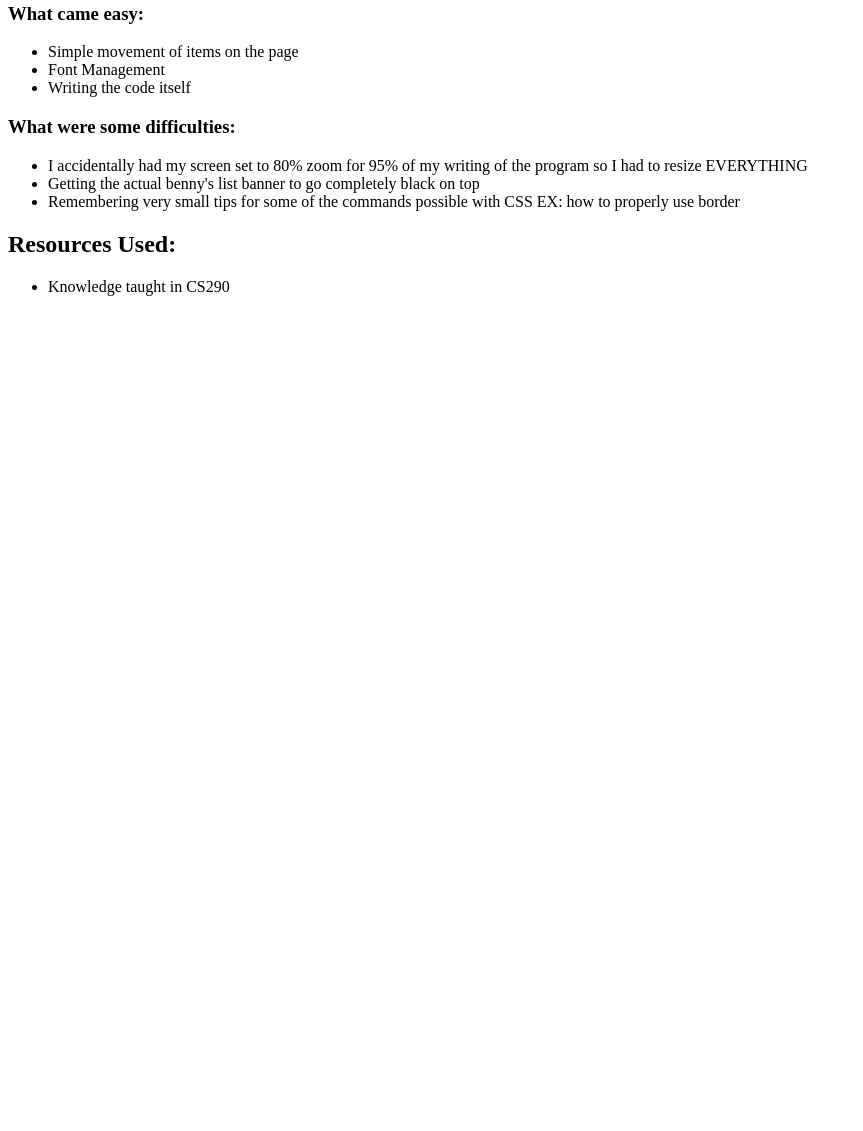
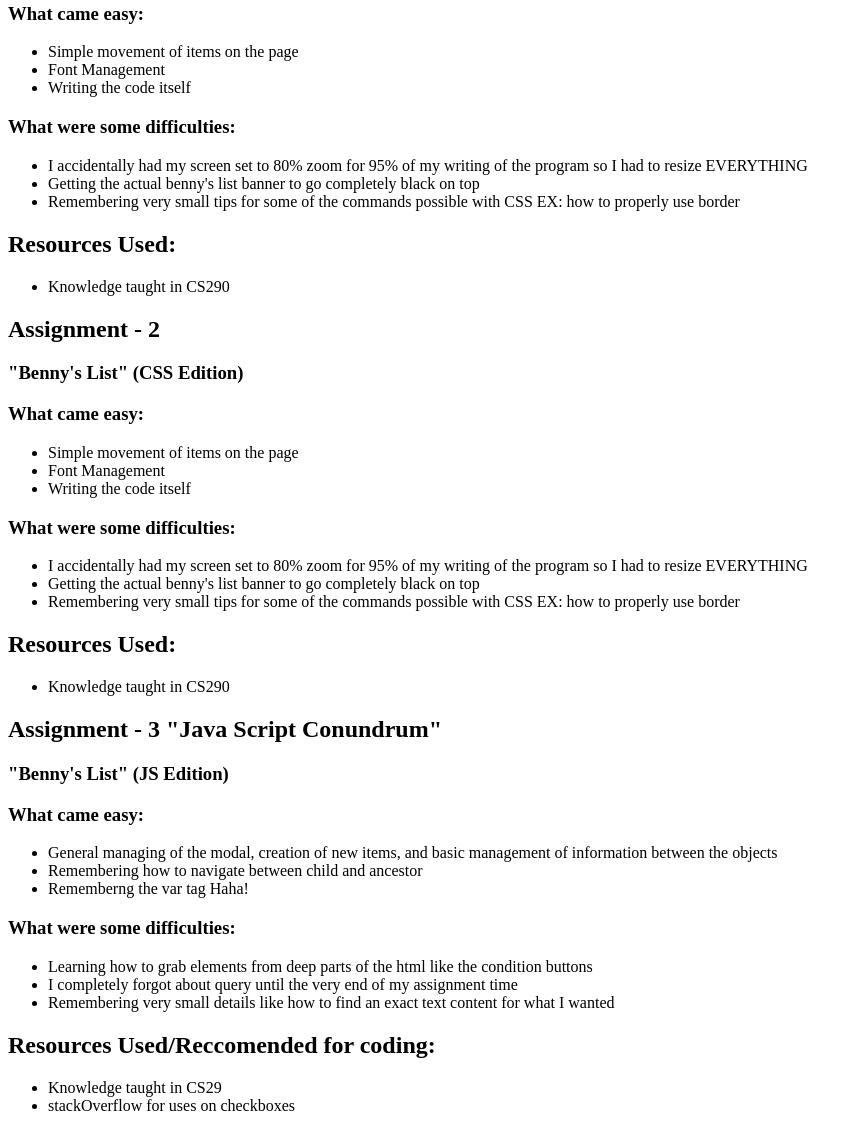
Before and after one commit to ChaseSchrepel/assignment-1-public, a plain HTML site: page blog.html in a window 1280 px wide. Shown: the part 928-2059 px from the top of the page, without its empty margins (0-863 px from the left). Before the commit the page ends 1240 px from the top, so only its background shows below. Drawn offline with Linux system fonts and the light colour scheme.

Commit message:
jsScramble

```diff
--- a/blog.html
+++ b/blog.html
@@ -84,4 +84,71 @@
 
 
     </body>
+    <div>
+        <h2>
+            Assignment - 2
+        </h2>
+
+    <h3>"Benny's List" (CSS Edition)</h3>
+
+    <h3>What came easy:</h3>
+    <ul>
+        <li>Simple movement of items on the page</li>
+        <li>Font Management </li>
+        <li>Writing the code itself</li>
+    </ul>
+
+    <h3>What were some difficulties:</h3>
+    <ul>
+        <li> I accidentally had my screen set to 80% zoom for 95% of my writing of the program so I had to resize EVERYTHING</li>
+        <li> Getting the actual benny's list banner to go completely black on top</li>
+        <li> Remembering very small tips for some of the commands possible with CSS EX: how to properly use border</li>
+    </ul>
+    </div>
+    <div>
+        <h2>Resources Used:</h2>
+        <ul>
+            <li>Knowledge taught in CS290</li>
+        </ul>
+
+    </div>
+
+
+
+
+    </body>
+    <div>
+        <h2>
+            Assignment - 3 "Java Script Conundrum"
+        </h2>
+
+    <h3>"Benny's List" (JS Edition)</h3>
+
+    <h3>What came easy:</h3>
+    <ul>
+        <li>General managing of the modal, creation of new items, and basic management of information between the objects</li>
+        <li>Remembering how to navigate between child and ancestor </li>
+        <li>Rememberng the var tag Haha!</li>
+    </ul>
+
+    <h3>What were some difficulties:</h3>
+    <ul>
+        <li>Learning how to grab elements from deep parts of the html like the condition buttons</li>
+        <li> I completely forgot about  query until the very end of my assignment time</li>
+        <li> Remembering very small details like how to find an exact text content for what I wanted</li>
+    </ul>
+    </div>
+    <div>
+        <h2>Resources Used/Reccomended for coding:</h2>
+        <ul>
+            <li>Knowledge taught in CS29</li>
+            <li>stackOverflow for uses on checkboxes</li>
+        </ul>
+
+    </div>
+
+
+
+
+    </body>
 </html>
```
